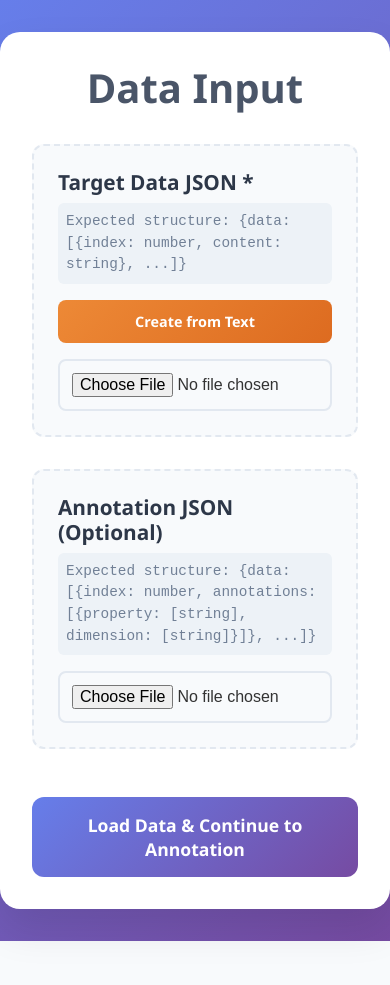
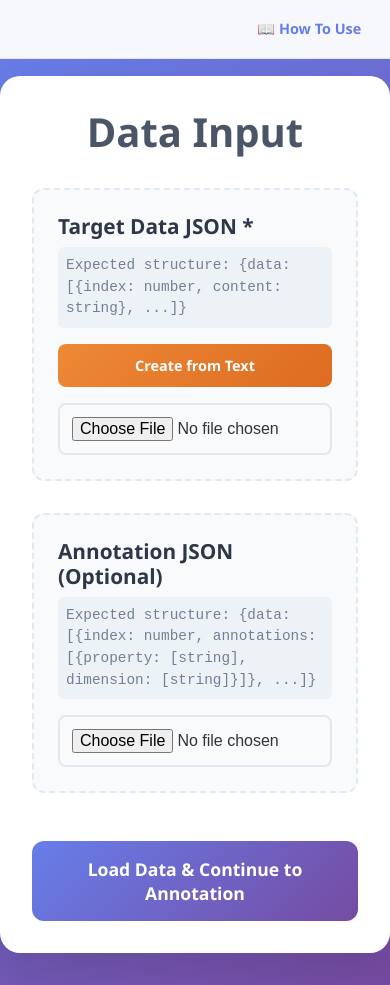
Before and after one commit to konbraphat51/OpenCoder, a React (Vite) app: page / in a window 390 px wide. Before the commit the page ends 941 px from the top, so only its background shows below. Built offline with nearby package versions, Linux system fonts and the light colour scheme.

Commit message:
how to use link

```diff
--- a/src/App.css
+++ b/src/App.css
@@ -9,18 +9,54 @@ body {
 	background: linear-gradient(135deg, #667eea 0%, #764ba2 100%);
 	min-height: 100vh;
 	color: #333;
+	padding-top: 70px;
 }
 
 .app {
 	min-height: 100vh;
 	display: flex;
 	flex-direction: column;
+	padding-top: 0;
+}
+
+/* Header Styles */
+.app-header {
+	position: fixed;
+	top: 0;
+	left: 0;
+	right: 0;
+	background: rgba(255, 255, 255, 0.95);
+	backdrop-filter: blur(10px);
+	border-bottom: 1px solid #e2e8f0;
+	padding: 1rem 2rem;
+	z-index: 1000;
+	display: flex;
+	justify-content: flex-end;
+}
+
+.how-to-use-link {
+	color: #667eea;
+	text-decoration: none;
+	font-weight: 600;
+	font-size: 1rem;
+	padding: 0.5rem 1rem;
+	border-radius: 8px;
+	transition: all 0.3s ease;
+	display: flex;
+	align-items: center;
+	gap: 0.5rem;
+}
+
+.how-to-use-link:hover {
+	background: #f0f4ff;
+	color: #5a67d8;
+	transform: translateY(-1px);
 }
 
 /* Data Input Page Styles */
 .data-input-container {
 	max-width: 800px;
-	margin: 2rem auto;
+	margin: 1rem auto 2rem auto;
 	padding: 2rem;
 	background: white;
 	border-radius: 20px;
@@ -158,7 +194,7 @@ body {
 /* Annotation Page Styles */
 .annotation-page {
 	display: flex;
-	height: 100vh;
+	height: calc(100vh - 70px);
 	background: white;
 }
 
@@ -226,13 +262,13 @@ body {
 	white-space: pre-wrap;
 	font-size: 1rem;
 	line-height: 1.6;
-	max-height: calc(100vh - 200px);
+	max-height: calc(100vh - 270px);
 }
 
 .annotations-list {
 	flex: 1;
 	overflow-y: auto;
-	max-height: calc(100vh - 120px);
+	max-height: calc(100vh - 190px);
 	padding-right: 0.5rem;
 }
 
@@ -419,13 +455,13 @@ body {
 /* Text Input Page Styles */
 .text-input-container {
 	max-width: 900px;
-	margin: 2rem auto;
+	margin: 1rem auto 2rem auto;
 	padding: 2rem;
 	background: white;
 	border-radius: 20px;
 	box-shadow: 0 20px 40px rgba(0, 0, 0, 0.1);
 	backdrop-filter: blur(10px);
-	min-height: calc(100vh - 4rem);
+	min-height: calc(100vh - 6rem);
 }
 
 .text-input-header {
@@ -686,3 +722,23 @@ body {
 		width: 100%;
 	}
 }
+
+/* Responsive Header */
+@media (max-width: 768px) {
+	.app-header {
+		padding: 0.75rem 1rem;
+	}
+
+	.how-to-use-link {
+		font-size: 0.9rem;
+		padding: 0.4rem 0.8rem;
+	}
+
+	body {
+		padding-top: 60px;
+	}
+
+	.annotation-page {
+		height: calc(100vh - 60px);
+	}
+}
--- /dev/null
+++ b/src/components/Header.tsx
@@ -0,0 +1,18 @@
+interface HeaderProps {
+  className?: string;
+}
+
+export const Header = ({ className = '' }: HeaderProps) => {
+  return (
+    <div className={`app-header ${className}`}>
+      <a
+        href="https://github.com/konbraphat51/OpenCoder/blob/main/USER-README.md"
+        target="_blank"
+        rel="noopener noreferrer"
+        className="how-to-use-link"
+      >
+        📖 How To Use
+      </a>
+    </div>
+  );
+};
--- a/src/pages/AnnotationPage.tsx
+++ b/src/pages/AnnotationPage.tsx
@@ -1,4 +1,5 @@
 import { useState, useEffect } from "react"
+import { Header } from "../components/Header"
 import type { TargetData, AnnotationData, Annotation } from "../types"
 
 interface AnnotationPageProps {
@@ -160,6 +161,8 @@ export const AnnotationPage = ({
 	}
 
 	return (
+		<>
+			<Header />
 			<div className="annotation-page">
 				<div className="annotation-left">
 					<div className="index-selector">
@@ -291,5 +294,6 @@ export const AnnotationPage = ({
 				</div>
 			</div>
 		</div>
+		</>
 	)
 }
--- a/src/pages/DataInput.tsx
+++ b/src/pages/DataInput.tsx
@@ -1,5 +1,6 @@
 import { useState } from "react"
 import { useNavigate } from "react-router-dom"
+import { Header } from "../components/Header"
 import type { TargetData, AnnotationData } from "../types"
 
 interface DataInputProps {
@@ -90,8 +91,10 @@ export const DataInput = ({
 	}
 
 	return (
-		<div className="data-input-container">
-			<h1>Data Input</h1>
+		<>
+			<Header />
+			<div className="data-input-container">
+				<h1>Data Input</h1>
 
 			<div className="upload-section">
 				<div className="section-header-with-button">
@@ -143,5 +146,6 @@ export const DataInput = ({
 				Load Data & Continue to Annotation
 			</button>
 		</div>
+		</>
 	)
 }
--- a/src/pages/TextInput.tsx
+++ b/src/pages/TextInput.tsx
@@ -1,5 +1,6 @@
 import { useState } from "react"
 import { useNavigate } from "react-router-dom"
+import { Header } from "../components/Header"
 import type { TargetData } from "../types"
 
 interface TextInputProps {
@@ -75,6 +76,8 @@ export const TextInput = ({ onTargetDataCreate }: TextInputProps) => {
 	}
 
 	return (
+		<>
+			<Header />
 			<div className="text-input-container">
 				<div className="text-input-header">
 					<button onClick={handleBackToUpload} className="back-button">
@@ -133,5 +136,6 @@ export const TextInput = ({ onTargetDataCreate }: TextInputProps) => {
 				</button>
 			</div>
 		</div>
+		</>
 	)
 }
```
Lines whose indentation alone changed are shown as unchanged.
